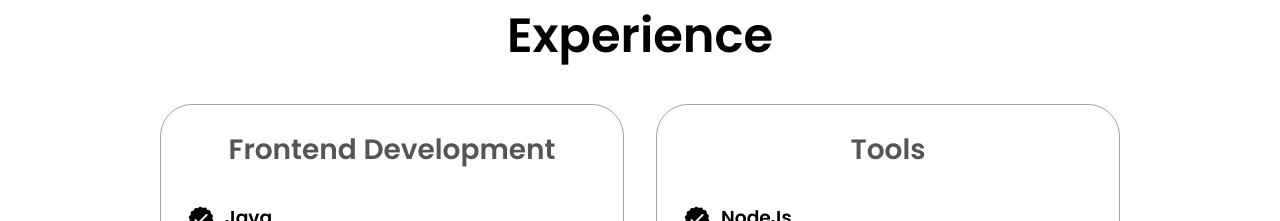
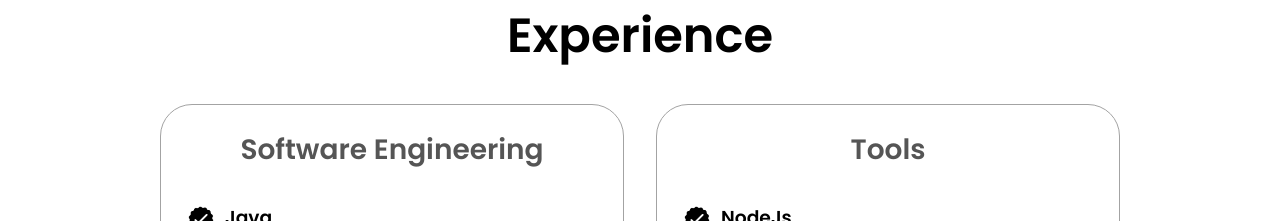
Before and after one commit to Akki0529/html-css-js-portfolio, a plain HTML site: page index.html in a window 1280 px wide. Shown: the part 1721-1942 px from the top of the page. Drawn offline with Linux system fonts and the light colour scheme.

Commit message:
Update index.html

```diff
--- a/index.html
+++ b/index.html
@@ -103,7 +103,7 @@
         <div class="experience-details-container">
             <div class="about-containers">
                 <div class="details-container">
-                    <h2 class="experience-sub-title">Frontend Development</h2>
+                    <h2 class="experience-sub-title">Software Engineering</h2>
                     <div class="article-container">
                         <article>
                             <img src="./assets/checkmark.png" alt="Experience icon"
```
